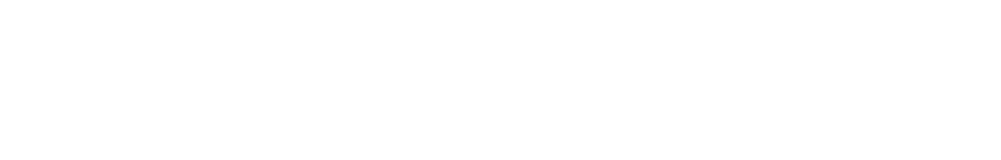
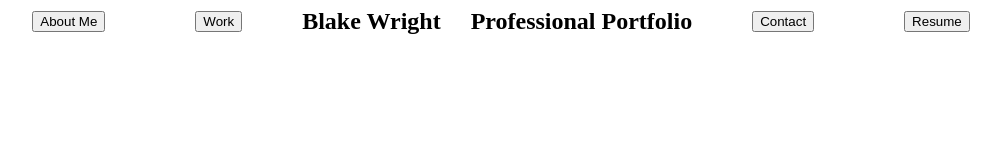
Before and after one commit to BTDubbzzz/02_Homework, a plain HTML site: page index.html in a window 1280 px wide. Shown: the whole page, without its empty margins (139-1140 px from the left). Drawn offline with Linux system fonts and the light colour scheme.

Commit message:
created header content and started general alignment and flow ideas

```diff
--- a/Assets/css/style.css
+++ b/Assets/css/style.css
@@ -1,2 +1,19 @@
-h1 {
+header * {
+  display: flex;
+  flex-direction: row;
+  justify-content: center;
+  align-items: center;
 }
+
+h1,
+h2 {
+  margin: 0 15px;
+}
+
+nav button {
+  margin: 0 45px;
+}
+
+h2 {
+  justify-self: baseline;
+}
--- a/index.html
+++ b/index.html
@@ -4,7 +4,20 @@
     <meta charset="UTF-8" />
     <meta http-equiv="X-UA-Compatible" content="IE=edge" />
     <meta name="viewport" content="width=device-width, initial-scale=1.0" />
+    <!-- <link rel="stylesheet" href="./Assets/css/reset.css" /> -->
+    <link rel="stylesheet" href="./Assets/css/style.css" />
     <title>Document</title>
   </head>
-  <body></body>
+  <body>
+    <header>
+      <nav>
+        <button>About Me</button>
+        <button>Work</button>
+        <h1>Blake Wright</h1>
+        <h2>Professional Portfolio</h2>
+        <button>Contact</button>
+        <button>Resume</button>
+      </nav>
+    </header>
+  </body>
 </html>
```
